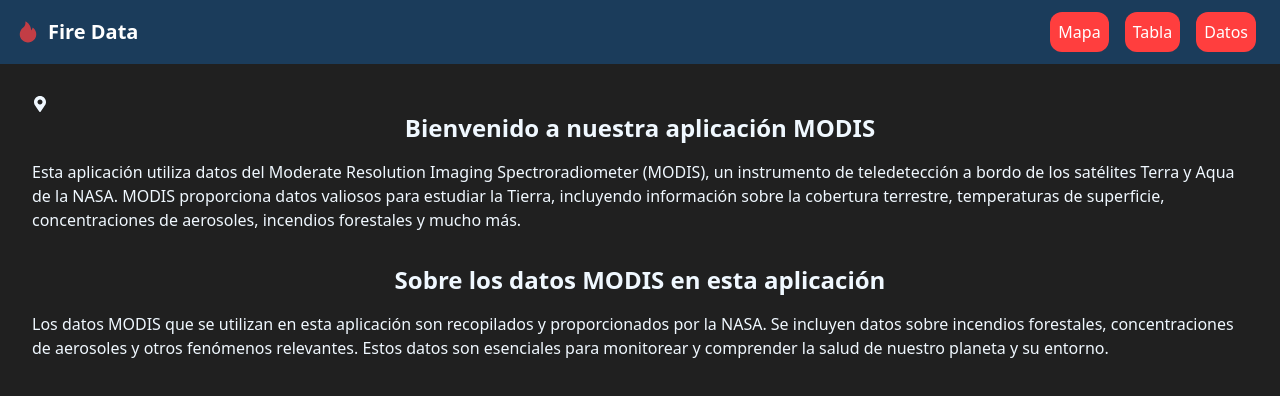
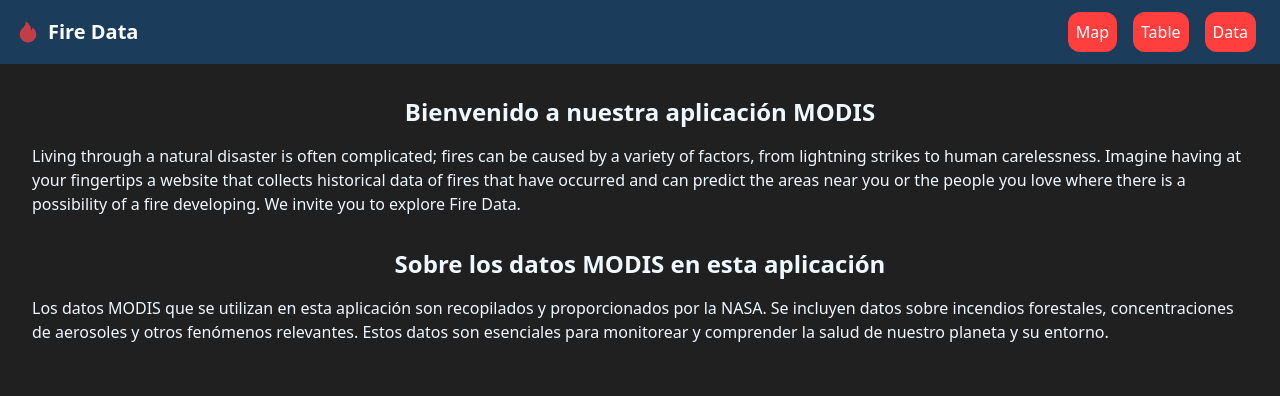
Before and after one commit to LaloRys/nasa-fire-guardians, a React (Vite) app: page / in a window 1280 px wide. Shown: the top 396 px of the page. Built offline with nearby package versions, Linux system fonts and the light colour scheme.

Commit message:
Update text on english

```diff
--- a/src/components/navbar/routes.js
+++ b/src/components/navbar/routes.js
@@ -1,14 +1,14 @@
 export const navbarRoutes = [
   {
     path: '/map',
-    name: 'Mapa',
+    name: 'Map',
   },
   {
     path: '/table',
-    name: 'Tabla',
+    name: 'Table',
   },
   {
     path: '/card',
-    name: 'Datos',
+    name: 'Data',
   }
 ]
--- a/src/pages/Main.jsx
+++ b/src/pages/Main.jsx
@@ -1,27 +1,33 @@
-import React from 'react';
+import React from "react";
 import { FaMapMarkerAlt } from "react-icons/fa";
-
 
 const Main = () => {
   return (
-    <div className="container mx-auto p-8">
-      <FaMapMarkerAlt></FaMapMarkerAlt>
+    <div className="container mx-auto p-8 w-full h-full">
       <section className="mb-8">
-        <h2 className="text-2xl font-bold mb-4 text-center">Bienvenido a nuestra aplicación MODIS</h2>
+        <h2 className="text-2xl font-bold mb-4 text-center">
+          Bienvenido a nuestra aplicación MODIS
+        </h2>
         <p>
-          Esta aplicación utiliza datos del Moderate Resolution Imaging Spectroradiometer (MODIS), un instrumento
-          de teledetección a bordo de los satélites Terra y Aqua de la NASA. MODIS proporciona datos valiosos
-          para estudiar la Tierra, incluyendo información sobre la cobertura terrestre, temperaturas de superficie,
-          concentraciones de aerosoles, incendios forestales y mucho más.
+          Living through a natural disaster is often complicated; fires can be
+          caused by a variety of factors, from lightning strikes to human
+          carelessness. Imagine having at your fingertips a website that
+          collects historical data of fires that have occurred and can predict
+          the areas near you or the people you love where there is a possibility
+          of a fire developing. We invite you to explore Fire Data.
         </p>
       </section>
 
       <section>
-        <h2 className="text-2xl font-bold mb-4 text-center">Sobre los datos MODIS en esta aplicación</h2>
+        <h2 className="text-2xl font-bold mb-4 text-center">
+          Sobre los datos MODIS en esta aplicación
+        </h2>
         <p>
-          Los datos MODIS que se utilizan en esta aplicación son recopilados y proporcionados por la NASA.
-          Se incluyen datos sobre incendios forestales, concentraciones de aerosoles y otros fenómenos relevantes.
-          Estos datos son esenciales para monitorear y comprender la salud de nuestro planeta y su entorno.
+          Los datos MODIS que se utilizan en esta aplicación son recopilados y
+          proporcionados por la NASA. Se incluyen datos sobre incendios
+          forestales, concentraciones de aerosoles y otros fenómenos relevantes.
+          Estos datos son esenciales para monitorear y comprender la salud de
+          nuestro planeta y su entorno.
         </p>
       </section>
     </div>
--- a/src/pages/Map.jsx
+++ b/src/pages/Map.jsx
@@ -128,14 +128,14 @@ function Map() {
 
         const popupContent = `
           <div>
-            <strong>Latitud:</strong> ${latitude} <br />
-            <strong>Longitud:</strong> ${longitude} <br />
-            <strong>Fecha de Adquisición:</strong> ${acq_date} <br />
-            <strong>Brillo:</strong> ${brightness} <br />
-            <strong>Confianza:</strong> ${confidence} <br />
+            <strong>Latitude:</strong> ${latitude} <br />
+            <strong>Length:</strong> ${longitude} <br />
+            <strong>Acquisition Date:</strong> ${acq_date} <br />
+            <strong>Brightness:</strong> ${brightness} <br />
+            <strong>Trust:</strong> ${confidence} <br />
             <strong>Bright_t31:</strong> ${bright_t31} <br />
             <strong>FRP:</strong> ${frp} <br />
-            <strong>Tipo:</strong> ${type} <br />
+            <strong>Type:</strong> ${type} <br />
           </div>
         `;
 
```
